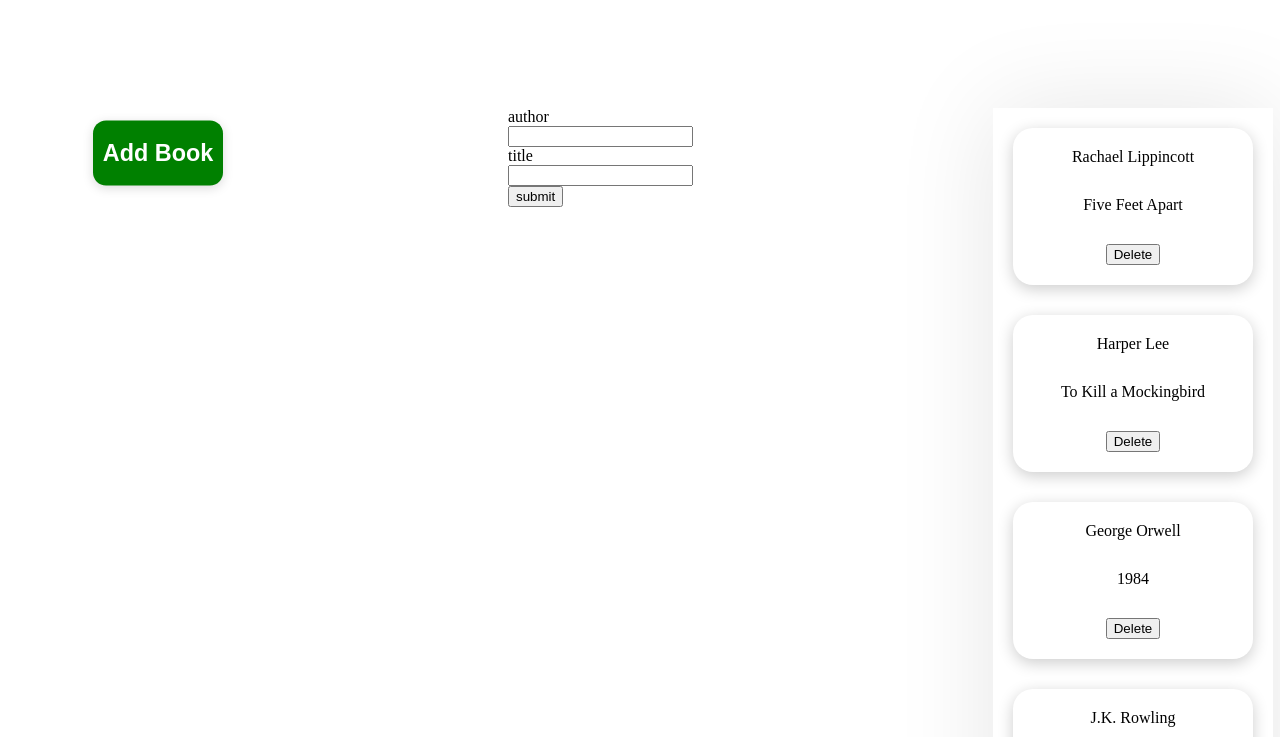
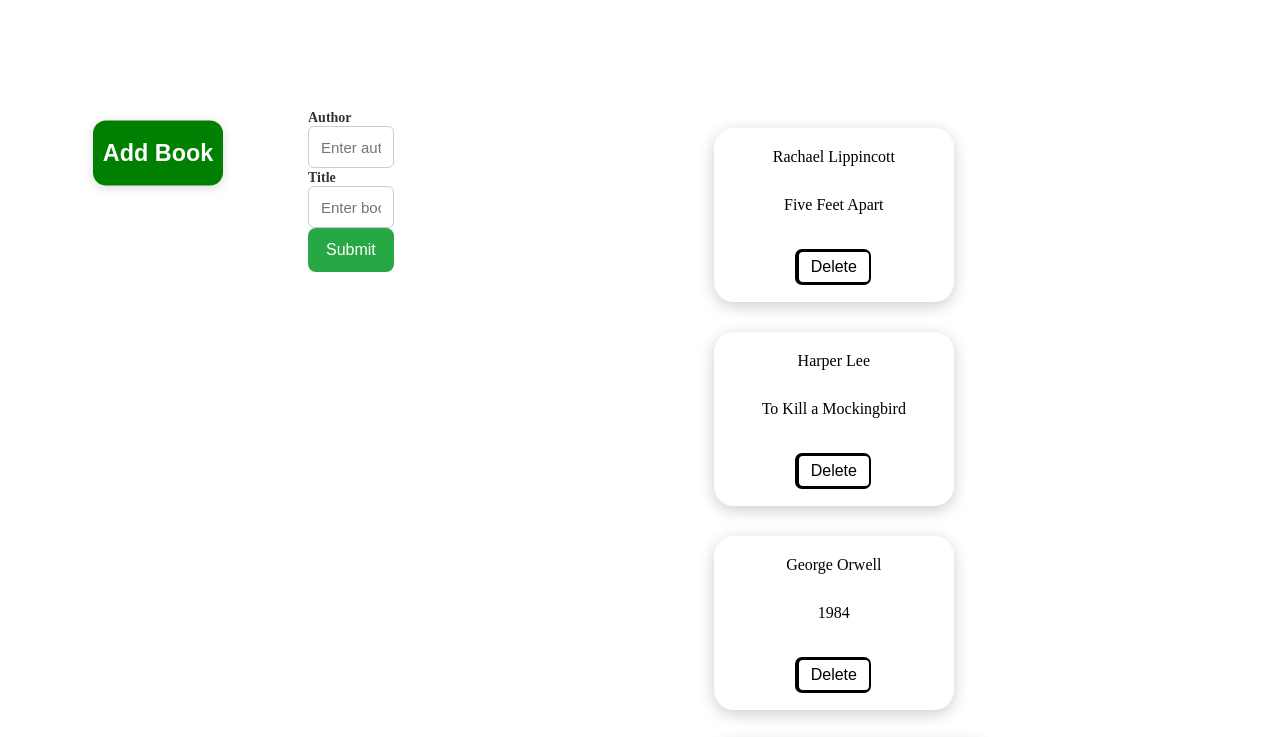
Before and after one commit to benxta4424/js_library, a plain HTML site: page index.html in a window 1280 px wide. Both pictures are taken after a click on the button "Add Book". Shown: the top 737 px of the page. Drawn offline with Linux system fonts and the light colour scheme.

Commit message:
adding a reset of the inputs and also changing the popup method of the book adding using a custom class with opacity to make the class pop up

```diff
--- a/index.html
+++ b/index.html
@@ -2,31 +2,51 @@
 <html lang="en">
 <head>
     <meta charset="UTF-8">
+    <title>Book Library</title>
+    <meta name="viewport" content="width=device-width, initial-scale=1.0">
+
+    <!-- Link to external files -->
     <script src="./script.js" defer></script>
     <link rel="stylesheet" href="./stylesheet.css">
-    <meta name="viewport" content="width=device-width, initial-scale=1.0">
-    <title>Document</title>
 </head>
 <body>
     <div class="container">
+
+        <div class="miniContainer">
+        <!-- Button to show the form -->
             <div id="add_books_class">
                 <button id="add_books">Add Book</button>
             </div>
 
-        <form action="" method="post" id="bookForm" style="display: none;">
+            <!-- Form to add a new book -->
+            <form action="" method="post" id="bookForm" class="hidden_form">
                 <div class="author_name">
-                <label for="author">author</label>
-                <input type="author" name="author" id="author" required>
+                    <label for="author">Author</label>
+                    <input
+                        type="text"
+                        name="author"
+                        id="author"
+                        class="book_input"
+                        placeholder="Enter author's name"
+                        required>
                 </div>
 
                 <div class="book_title">
-                <label for="title">title</label>
-                <input type="title" name="title" id="title" required>
+                    <label for="title">Title</label>
+                    <input
+                        type="text"
+                        name="title"
+                        id="title"
+                        class="book_input"
+                        placeholder="Enter book title"
+                        required>
                 </div>
 
-            <button type="submit" class="submit"> submit </button>
+                <button type="submit" class="submit">Submit</button>
             </form>
+        </div>
 
+        <!-- Where all books will be displayed -->
         <div id="all_books"></div>
     </div>
 </body>
--- a/script.js
+++ b/script.js
@@ -16,11 +16,9 @@ function addBookToLibrary(author, title) {
 const addBookButton = document.getElementById("add_books");
 const bookForm = document.getElementById("bookForm")
 
-
 addBookButton.addEventListener("click", ()=> {
-    bookForm.style.display = "block"
+    bookForm.classList.add("show");
 })
-
 
 function appendBookToDom(dynamic_book) {
     // create the box for the title and author and name it box
@@ -54,9 +52,11 @@ bookForm.addEventListener("submit", (e) => {
 
     const author = document.getElementById("author").value
     const title = document.getElementById("title").value
-
+    // Change the font size of the add book button
     const dynamically_added_book = addBookToLibrary(author, title)
     appendBookToDom(dynamically_added_book)
+
+    bookForm.reset();
 })
 
 function deleteButton(box_name, buttonId) {
@@ -71,8 +71,6 @@ function deleteButton(box_name, buttonId) {
     box_name.appendChild(deleteButton)
 }
 
-
-
 // seeding the site with some books for styling purposes
 bookOne = new Book("Rachael Lippincott","Five Feet Apart")
 bookTwo = new Book("Harper Lee", "To Kill a Mockingbird")
--- a/stylesheet.css
+++ b/stylesheet.css
@@ -11,7 +11,6 @@
     padding: 20px;
     max-width: 60%;
     max-height: 30%;
-    box-shadow: 0 1px 100px rgba(0,0,0,0.10);
 }
 .box {
     display: flex;
@@ -30,7 +29,10 @@
 .box:hover {
     color: white;
     background-color: lightblue;
-    transition: 0.5s;
+    width: 300px;
+    font-weight: 900;
+
+    transition-duration: 1s;
 }
 #add_books {
     background-color: green;
@@ -53,3 +55,100 @@
     transition-duration: 3s;
     box-shadow: 0 4px 16px rgba(0,0,0,0.20);
 }
+.delete_button {
+    font-size: 16px;
+    padding: 6px 12px;
+    /* Optional: add some spacing or color */
+    margin-top: 8px;
+    background-color: white;
+    color: black;
+    border: none;
+    border-radius: 4px;
+    cursor: pointer;
+
+    box-shadow: -1px 0px 0px 3px;
+}
+.delete_button:hover {
+    transform: translateY(-10px) scale(1.1);
+    transition-duration: 1s;
+
+    font-size: 16px;
+    padding: 6px 12px;
+    /* Optional: add some spacing or color */
+    margin-top: 8px;
+    background-color: #f44336;
+    color: white;
+    border: none;
+    border-radius: 4px;
+    cursor: pointer;
+}
+#bookForm.hidden_form {
+    opacity: 0;
+    transform: translateX(-20px) scale(0.85);
+    transition: opacity 0.3s ease-in, transorm 0.3s ease;
+    pointer-events: none;
+}
+
+#bookForm.show {
+    margin-left: 100px;
+    opacity: 1;
+    transform: scale(1);
+    pointer-events: auto;
+}
+
+/* Input styling */
+.book_input {
+    width: 100%;
+    height: 42px; /* absolutely fixed height */
+    padding: 10px 12px;
+    font-size: 15px;
+    border: 1px solid #ccc;
+    border-radius: 6px;
+    box-sizing: border-box;
+
+    transition: border-color 0.3s ease, box-shadow 0.3s ease;
+    background-color: #fff;
+
+    /* prevent layout shifts */
+    line-height: 1.2;
+    font-weight: normal;
+    outline: none;
+
+}
+
+.book_input:focus {
+    border-color: #007BFF;
+    box-shadow: 0 0 6px rgba(0, 123, 255, 0.2);
+}
+
+/* Label styling */
+#bookForm label {
+    font-weight: bold;
+    font-size: 14px;
+    color: #333;
+    margin-bottom: 4px;
+}
+
+/* Submit button */
+.submit {
+    background-color: #28a745;
+    color: white;
+    font-size: 16px;
+    padding: 10px 18px;
+    border: none;
+    border-radius: 8px;
+    cursor: pointer;
+    transition: background-color 0.3s ease, transform 0.2s ease;
+
+    height: 44px; /* fixed height for button too */
+    box-sizing: border-box;
+}
+
+.submit:hover {
+    background-color: #218838;
+    transform: translateY(-2px);
+}
+.miniContainer {
+    display: flex;
+    flex-direction: row;
+}
```
Lines whose indentation alone changed are shown as unchanged.
